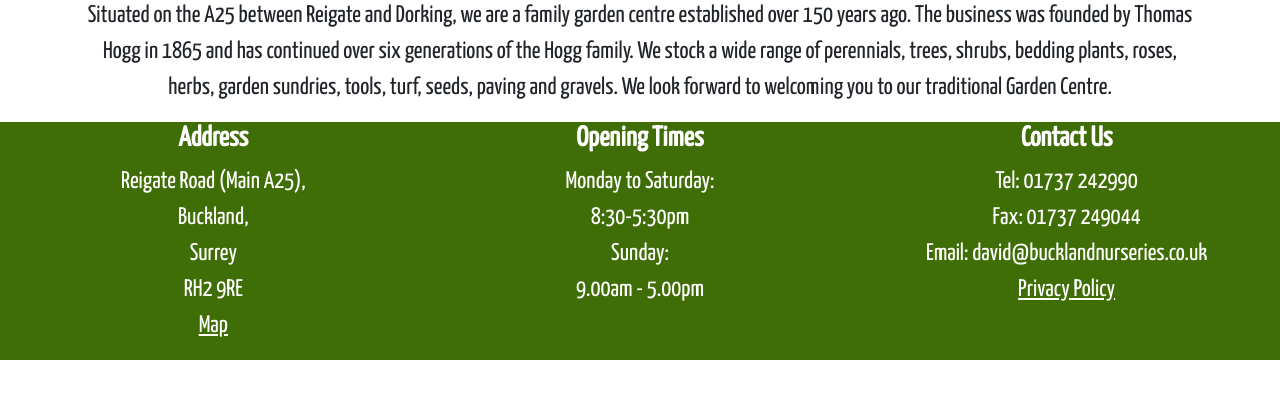
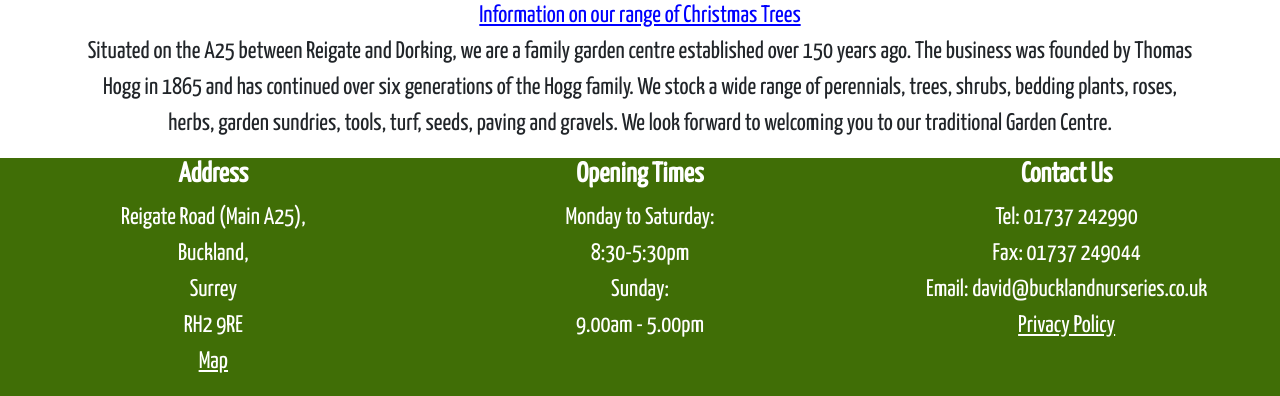
Before and after one commit to cthogg/buckland-gatsby, a Gatsby site: page / in a window 1280 px wide. Shown: the part 452-848 px from the top of the page. Before the commit the page ends 812 px from the top, so only its background shows below. Built offline with nearby package versions, Linux system fonts and the light colour scheme; Gatsby itself is replaced by a stand-in of ours.

Commit message:
feat: add christmas tree info

```diff
--- a/src/pages/index.js
+++ b/src/pages/index.js
@@ -6,6 +6,7 @@
 import { Col, Container, Row, Table } from 'reactstrap'
 import styled from 'styled-components'
 import Layout from '../components/layout'
+import Link from 'gatsby-link'
 
 const StyledImg = styled(Img)`
   @media (max-width: 600px) {
@@ -31,6 +32,11 @@
       background-color: lightGrey;
     }
   }
+`
+
+const StyledLink = styled(Link)`
+  color: blue;
+  text-decoration: underline;
 `
 
 /* eslint-enable */
@@ -69,6 +75,9 @@
                 </Col>
               </Row>
               <h1> {`Welcome to Buckland Nurseries Garden Centre`}</h1>
+              <StyledLink to="/christmas/">
+                Information on our range of Christmas Trees
+              </StyledLink>
             </Container>
             {specialTimes && (
               <React.Fragment>
```
Also changed, not shown: src/pages/christmas.js (+3 -4 lines), src/assets/img/christmas_flyer_2019_compressed.jpg (added).
